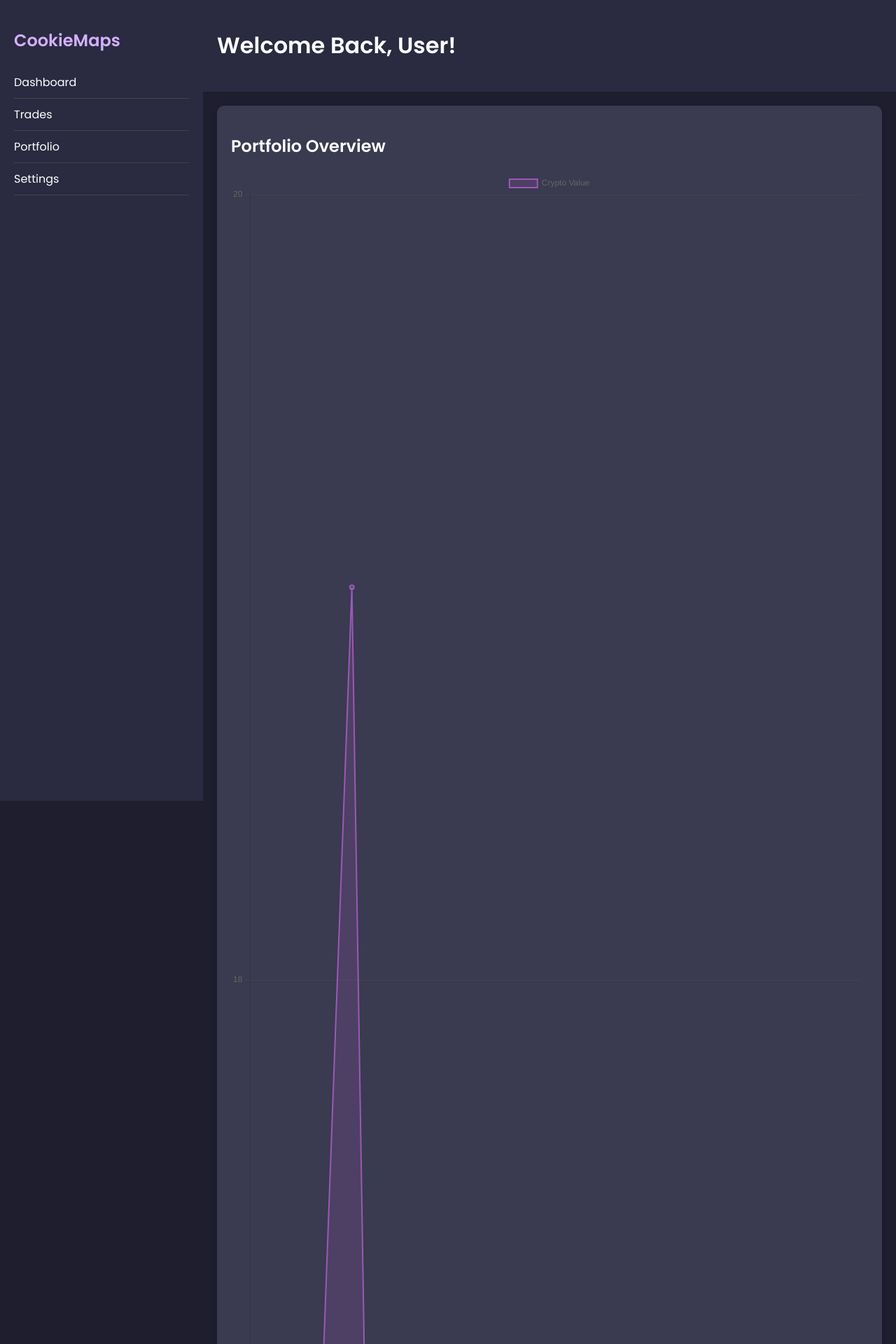
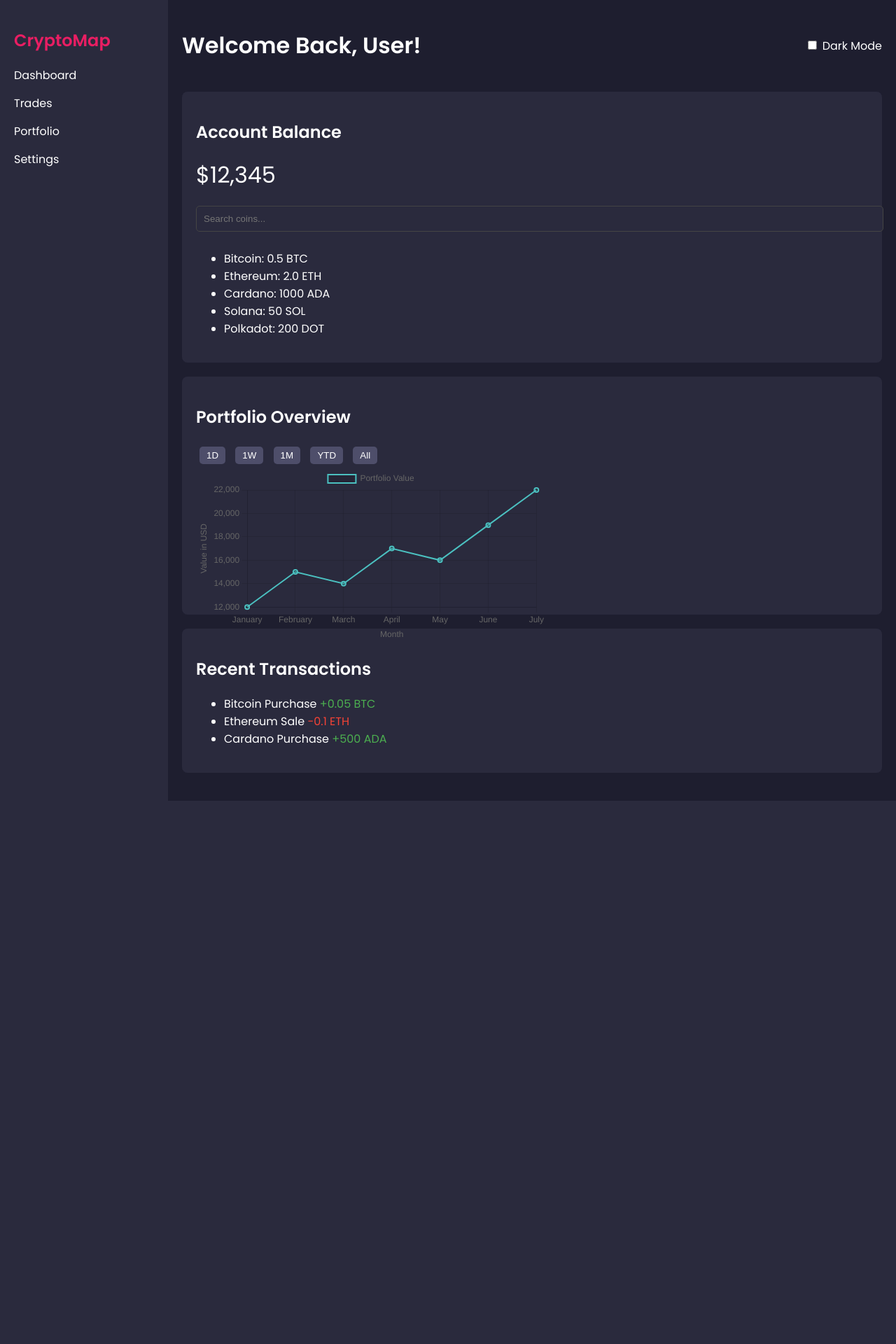
Before and after one commit to VynavinV/CookieMaps, a Flask app: page /dashboard in a window 1280 px wide. Shown: the top 1920 px of the page at 70% size. After the commit the page ends 1144 px from the top, so only its background shows below. Run offline with Flask 3, Linux system fonts and the light colour scheme.

Commit message:
feat: enhance dashboard UI with new search functionality and improved styling

```diff
--- a/static/style.css
+++ b/static/style.css
@@ -3,7 +3,6 @@ body {
   background-color: #1e1e2f;
   color: #fff;
   margin: 0;
-  padding: 0;
   display: flex;
   height: 100vh;
 }
@@ -14,14 +13,13 @@ body {
 }
 
 .sidebar {
-  width: 250px;
-  background-color: #2a2a40;
+  width: 200px;
+  background-color: #2a2a3d;
   padding: 20px;
 }
 
 .sidebar h2 {
-  font-size: 24px;
-  color: #d4b0ff;
+  color: #e91e63;
   margin-bottom: 20px;
 }
 
@@ -31,64 +29,71 @@ body {
 }
 
 .sidebar ul li {
-  padding: 10px 0;
-  border-bottom: 1px solid #444;
-  cursor: pointer;
-}
-
-.sidebar ul li:hover {
-  color: #d4b0ff;
+  margin: 15px 0;
 }
 
 .main-content {
   flex: 1;
-  display: flex;
-  flex-direction: column;
+  padding: 20px;
+  overflow-y: scroll;
 }
 
 .navbar {
-  padding: 20px;
-  background-color: #2a2a40;
-}
-
-.content {
-  padding: 20px;
-  display: grid;
-  grid-template-columns: 2fr 1fr;
-  gap: 20px;
+  display: flex;
+  justify-content: space-between;
+  align-items: center;
+  margin-bottom: 20px;
 }
 
 .card {
-  background-color: #3a3a50;
+  background-color: #2a2a3d;
   padding: 20px;
-  border-radius: 10px;
-  box-shadow: 0 4px 8px rgba(0, 0, 0, 0.2);
+  border-radius: 8px;
+  margin-bottom: 20px;
 }
 
 .card.large {
-  grid-column: span 2;
+  height: 300px;
 }
 
 .balance {
-  font-size: 36px;
-  font-weight: bold;
+  font-size: 2em;
+  margin: 10px 0;
 }
 
-ul {
-  list-style: none;
-  padding: 0;
-}
-
-ul li {
-  display: flex;
-  justify-content: space-between;
-  padding: 10px 0;
-}
-
-.green {
+.transactions .green {
   color: #4caf50;
 }
 
-.red {
+.transactions .red {
   color: #f44336;
 }
+
+.time-range button {
+  margin: 5px;
+  padding: 5px 10px;
+  background-color: #4e4e6a;
+  border: none;
+  color: #fff;
+  border-radius: 5px;
+  cursor: pointer;
+}
+#search-input {
+  width: 100%;
+  padding: 10px;
+  margin: 10px 0;
+  border: 1px solid #444;
+  border-radius: 5px;
+  background-color: #2a2a3d;
+  color: #fff;
+}
+
+.time-range button:hover {
+  background-color: #e91e63;
+}
+
+.chart-container {
+  position: relative;
+  height: 250px;
+  width: 100%;
+}
--- a/templates/dashboard.html
+++ b/templates/dashboard.html
@@ -5,13 +5,13 @@
   <meta name="viewport" content="width=device-width, initial-scale=1.0">
   <title>Crypto Dashboard</title>
   <link href="https://fonts.googleapis.com/css2?family=Poppins:wght@400;600&display=swap" rel="stylesheet">
-  <link rel="stylesheet" href="{{ url_for('static', filename='style.css') }}">
+  <link rel="stylesheet" href="{{ url_for('static', filename='style.css') }}"> <!-- Add this line to ensure flask support -->
   <script src="https://cdn.jsdelivr.net/npm/chart.js"></script>
 </head>
 <body>
   <div class="dashboard">
     <aside class="sidebar">
-      <h2>CookieMaps</h2>
+      <h2>CryptoMap</h2>
       <nav>
         <ul>
           <li>Dashboard</li>
@@ -21,29 +21,56 @@
         </ul>
       </nav>
     </aside>
+
     <main class="main-content">
       <header class="navbar">
         <h1>Welcome Back, User!</h1>
-      </header>
+        <div class="theme-toggle">
+          <label>
+            <input type="checkbox" id="theme-toggle">
+            <span>Dark Mode</span>
+          </label>
+        </div>
+      </header><div class="card">
+  <h2>Account Balance</h2>
+  <p class="balance">$12,345</p>
+  <input type="text" id="search-input" placeholder="Search coins..." />
+  <ul class="holdings" id="holdings-list">
+    <li data-coin="Bitcoin">Bitcoin: 0.5 BTC</li>
+    <li data-coin="Ethereum">Ethereum: 2.0 ETH</li>
+    <li data-coin="Cardano">Cardano: 1000 ADA</li>
+    <li data-coin="Solana">Solana: 50 SOL</li>
+    <li data-coin="Polkadot">Polkadot: 200 DOT</li>
+  </ul>
+</div>
+
+
       <section class="content">
         <div class="card large">
           <h2>Portfolio Overview</h2>
-          <canvas id="cryptoChart"></canvas>
-        </div>
-        <div class="card">
-          <h2>Account Balance</h2>
-          <p class="balance">$12,345</p>
+          <div class="time-range">
+            <button data-range="1D">1D</button>
+            <button data-range="1W">1W</button>
+            <button data-range="1M">1M</button>
+            <button data-range="YTD">YTD</button>
+            <button data-range="All">All</button>
+          </div>
+          <div class="chart-container">
+            <canvas id="cryptoChart"></canvas>
+          </div>
         </div>
         <div class="card">
           <h2>Recent Transactions</h2>
-          <ul>
+          <ul class="transactions">
             <li>Bitcoin Purchase <span class="green">+0.05 BTC</span></li>
             <li>Ethereum Sale <span class="red">-0.1 ETH</span></li>
+            <li>Cardano Purchase <span class="green">+500 ADA</span></li>
           </ul>
         </div>
       </section>
     </main>
   </div>
+
   <script src="script.js"></script>
 </body>
 </html>
--- a/templates/script.js
+++ b/templates/script.js
@@ -1,24 +1,33 @@
 const ctx = document.getElementById('cryptoChart').getContext('2d');
-
 const cryptoChart = new Chart(ctx, {
     type: 'line',
     data: {
-    labels: ['Jan', 'Feb', 'Mar', 'Apr', 'May', 'Jun', 'Jul'],
+        labels: ['January', 'February', 'March', 'April', 'May', 'June', 'July'],
         datasets: [{
-      label: 'Crypto Value',
-      data: [12, 19, 3, 5, 2, 3, 7],
-      backgroundColor: 'rgba(155, 89, 182, 0.2)',
-      borderColor: 'rgba(155, 89, 182, 1)',
+            label: 'Portfolio Value',
+            data: [12000, 15000, 14000, 17000, 16000, 19000, 22000],
+            borderColor: 'rgba(75, 192, 192, 1)',
             borderWidth: 2,
-      fill: true
+            fill: false
         }]
     },
     options: {
         responsive: true,
-    maintainAspectRatio: false,
         scales: {
-      x: { grid: { display: false } },
-      y: { grid: { color: '#444' } }
+            x: {
+                display: true,
+                title: {
+                    display: true,
+                    text: 'Month'
+                }
+            },
+            y: {
+                display: true,
+                title: {
+                    display: true,
+                    text: 'Value in USD'
+                }
+            }
         }
     }
 });
```
Also changed, not shown: templates/index.html (line endings or trailing spaces). Lines whose indentation alone changed are shown as unchanged.
